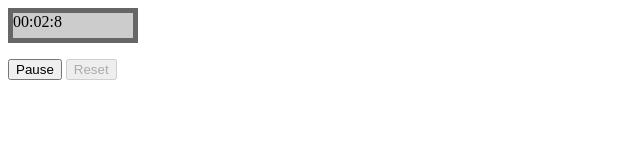
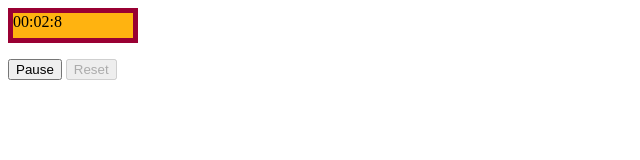
Before and after one commit to dapperAuteur/stopwatch-timer, a plain HTML site: page index.html in a window 1280 px wide. Both pictures are taken after a click on the button "Start". Shown: the whole page, without its empty margins (0-640 px from the left). Drawn offline with Linux system fonts and the light colour scheme.

Commit message:
add comments to explain the code

```diff
--- a/index.html
+++ b/index.html
@@ -1,64 +1,104 @@
 <html>
 	<head>
 		<style>
+		/*adds style to the page*/
 			#output{
+				/*adds style to the element with id = #output*/
 				width: 120px;
+				/*sets width of element to 120px*/
 				height: 25px;
-				background-color: #CCC;
-				border: 5px solid #666;
+				/*sets height of element to 25px*/
+				background-color: #FFB310;
+				/*sets background color of element to Sun Devil Gold*/
+				border: 5px solid #990033;
+				/*sets background color of element to Sun Devil Maroon*/
 			}
 		</style>
+		<!-- closing style tag -->
 		<script>
+		// opening script tag that adds JavaScript to page
 			var time = 0;
+			// declare variable, name it time, set it to 0
 			var running = 0;
-
-
+			// declare variable, name it running, set it to 0
 			function startPause() {
+				// declare function, name it startPause
 				if (running == 0) {
+					// start if statement, when running EQUALS 0 execute the following code
 					running = 1;
+					// set running to 1
 					increment();
+					// call increment() function
 					document.getElementById('startPause').innerHTML = "Pause";
+					// find document element with id 'startPause' and change it to "Pause"
 					document.getElementById("reset").disabled = true;
-				} else {
+					// find document element with id 'reset' and disable the button
+				} else { // if running is NOT EQUAL TO 0 execute the following code
 					running = 0;
+					// set running to 0
 					document.getElementById('startPause').innerHTML = "Resume";
+					// find document element with id 'startPause' and change it to "Resume"
 					document.getElementById("reset").disabled = false;
+					// find document element with id 'reset' and enable the button
 				}
 			}
 
 			function reset() {
+				// declare function, name it reset()
 				running = 0;
+				// set running to 0
 				time = 0;
+				// set time to 0
 				document.getElementById('startPause').innerHTML = "Start";
+				// find document element with id 'startPause' and change it to "Start"
 				document.getElementById("output").innerHTML = "00:00:00";
+				// find document element with id 'output' and change it to "00:00:00"
 			}
 
 			function increment() {
+				// declare function, name it increment()
 				if(running == 1) {
+					// start if statement, when running EQUALS 1 execute the following code
 					setTimeout(function() {
+						// call setTimeout(function())
 						time++;
+						// increment time by 1
 						var mins = Math.floor(time / 10 / 60);
+						// declare variable, name it mins, set it to ('time' divided by 10, then divided by 60, then round down to the nearest whole number)
 						var secs = Math.floor(time / 10);
+						// declare variable, name it secs, set it to ('time' divided by 10, then round down to the nearest whole number)
 						var tenths = time % 10;
-						if(mins < 10) {
+						// declare variable, name it tenths, set it to the remainder of 'time' divided by 10
+						if(mins < 10) {// start if statement, if 'mins' is LESS THAN 10, execute the following code
 							mins = "0" + mins;
+						// concantanate "0" to 'mins' and set it to 'mins'
 						}
-						if(secs < 10) {
+						if(secs < 10) {// start if statement, if 'secs' is LESS THAN 10, execute the following code
 							secs = "0" + secs;
+						// concantanate "0" to 'secs' and set it to 'secs'
 						}
 						document.getElementById('output').innerHTML = mins + ":" +  secs + ":" + tenths;
+						// find element with id 'output' and change it's value to 'mins' concantanate to ':' concantanate to 'secs' concantanate to ":" concantanate to 'tenths'
 						increment();
+						// call the increment() function
 					}, 100);
+					// execute the setTimeout() function every 100 ms, therefore every tenth of a second
 				}
 			}
 		</script>
+		<!-- close script tag -->
 
 	</head>
 	<body onload = "reset()">
+	<!-- when page loads call reset() function -->
 		<p id="output"></p>
+		<!-- create paragraph tag and give it the id 'output' -->
 		<div id="controls">
+		<!-- create div tag and give it the id 'controls' -->
 			<button id="startPause" onclick="startPause()">Start</button>
+			<!-- create button tag and give it the id 'startPause', call 'startPause()' function when button is clicked -->
 			<button id="reset" onclick="reset()">Reset</button>
+			<!-- create button tag and give it the id 'reset', call 'reset()' function when button is clicked -->
 		</div>
 
 	</body>
```
